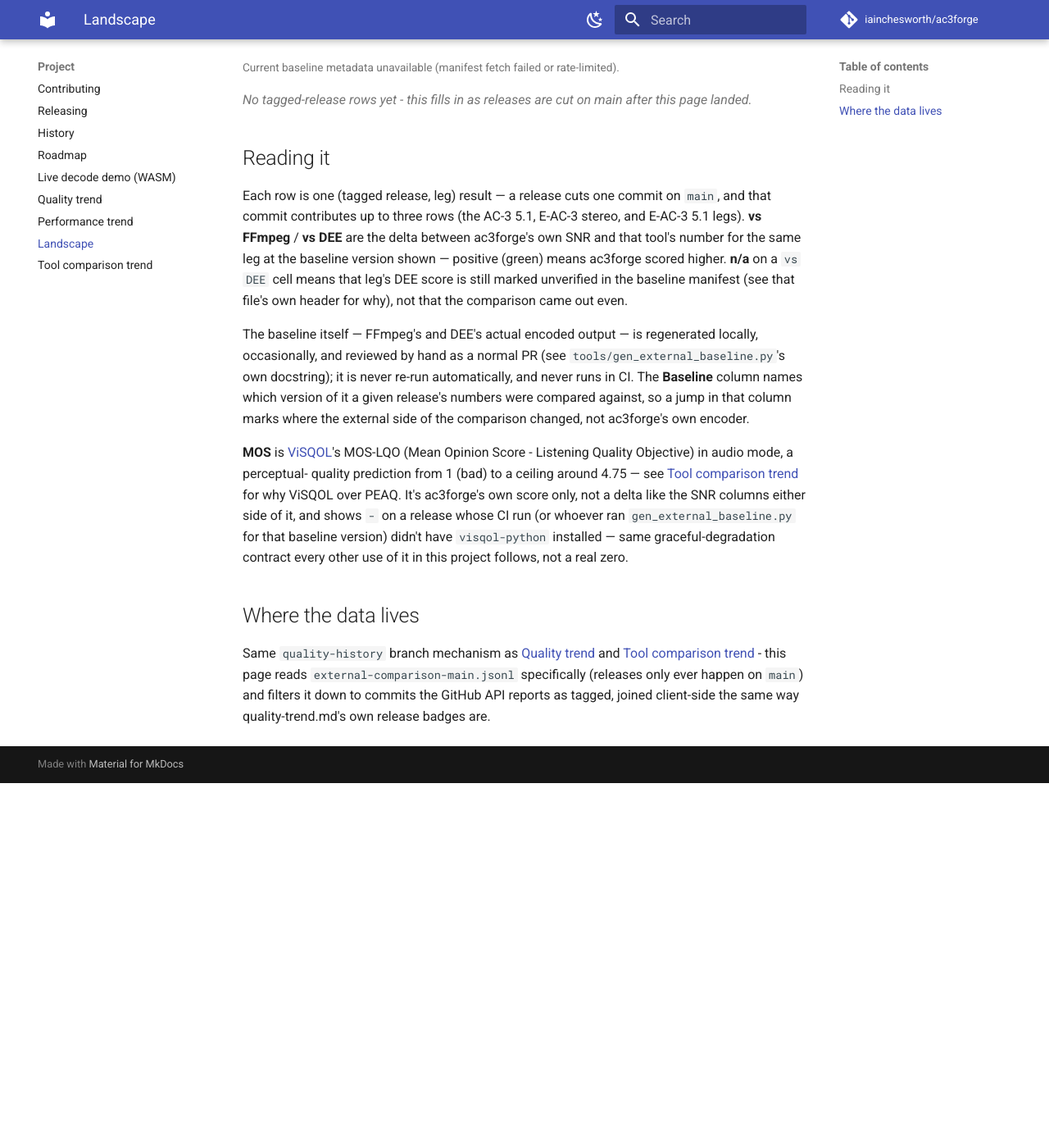
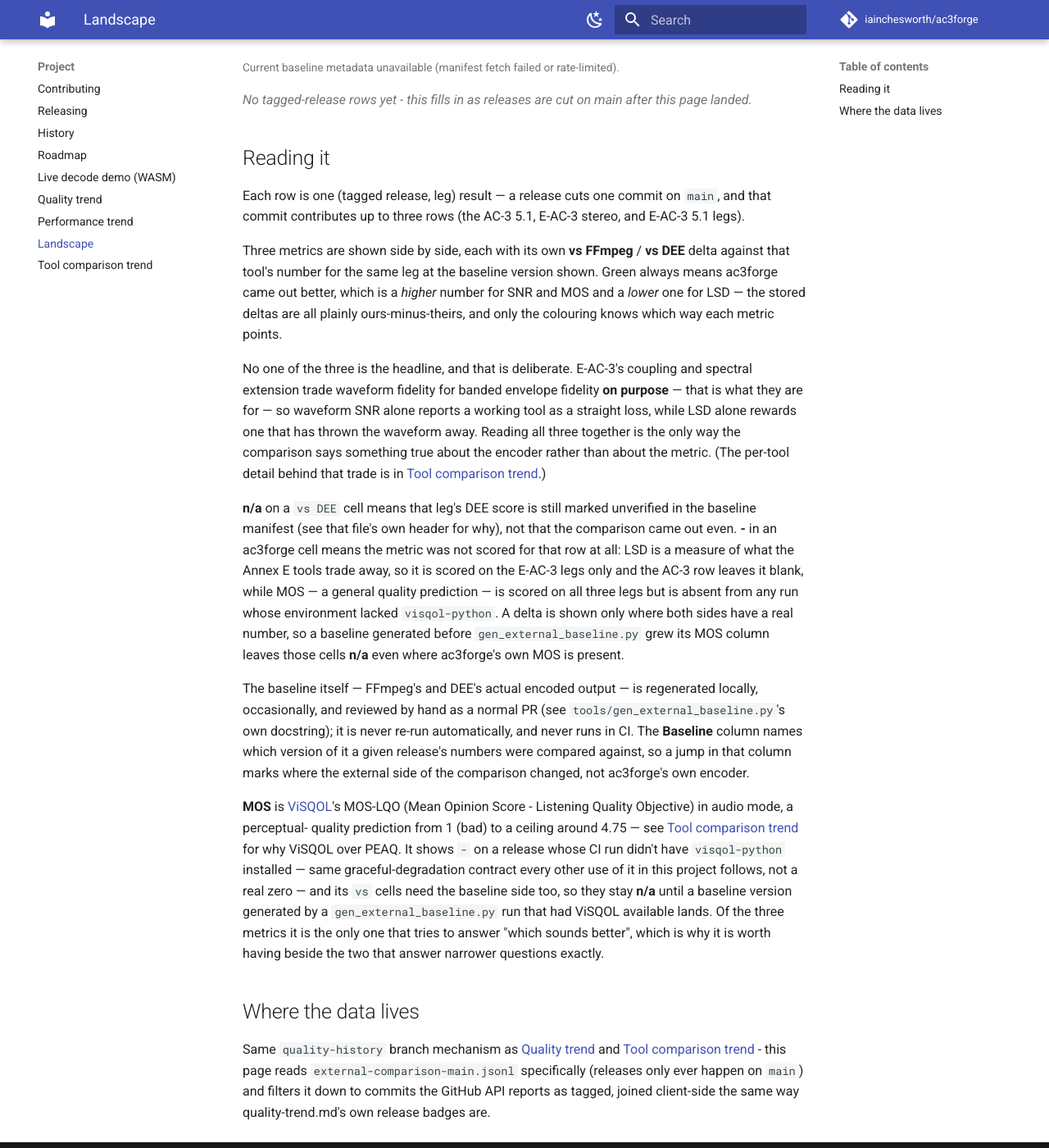
Before and after one commit to iainchesworth/ac3forge, an MkDocs documentation site: the page built from docs/landscape.md, in a window 1280 px wide and 1400 px high, scrolled down 452 px. Shown: the whole window at 82% size. Built offline with MkDocs 1.6.1 and Material for MkDocs 9.7.7, drawn with Linux system fonts in a browser that asks for light colours; comment, search, counter and statistics services are not loaded; before the commit the page ends 1407 px from its top, so only the background shows below that.

Commit message:
feat: show SNR, LSD and MOS side by side on the landscape page
The comparison headlined waveform SNR, with LSD and MOS carried as
ac3forge-only columns and no delta of their own. Coupling and spectral
extension trade waveform fidelity for banded envelope fidelity on
purpose, so a single-metric headline reports a working tool as a
straight loss - and the reverse, an encoder that had thrown the waveform
away, would look good on LSD alone.

All three metrics now sit in their own group with vs-FFmpeg and vs-DEE
deltas. append-external-comparison-history.py gained the LSD delta to
feed it (the manifest already carried FFmpeg's and DEE's lsd_db; only
snr_db and mos_lqo were being differenced). Every stored vs_* value stays
plainly ours-minus-theirs, including LSD where lower is better - the page
decides which direction earns green, so the data file needs no per-metric
sign convention.

Also updates tool-comparison-trend.md, whose prose still described the
landscape row as `all`, and adds `auto` to its variant list.

```diff
--- a/docs/landscape.md
+++ b/docs/landscape.md
@@ -25,6 +25,10 @@
 .landscape-table-wrap { overflow-x: auto; }
 #landscape-app table { width: 100%; border-collapse: collapse; font-size: 0.9em; }
 #landscape-app th, #landscape-app td { padding: 0.4em 0.7em; text-align: left; border-bottom: 1px solid var(--md-default-fg-color--lightest); white-space: nowrap; }
+#landscape-app th { vertical-align: bottom; }
+/* One rule per metric group, so the three blocks read as blocks rather than
+   as nine loose columns. */
+.landscape-group-start { border-left: 1px solid var(--md-default-fg-color--lighter); }
 .landscape-release { text-decoration: none; font-weight: 600; }
 .landscape-release:hover { text-decoration: underline; }
 .landscape-prerelease { font-weight: 400; font-style: italic; color: var(--md-default-fg-color--light); }
@@ -116,10 +120,20 @@
     return `https://github.com/${REPO}/commit/${sha}`;
   }
 
-  function deltaCell(value) {
+  // Every vs_* value in the history file is ours-minus-theirs. For SNR and
+  // MOS that means higher is better; for LSD - a distance - it is the other
+  // way round, so the colour is chosen here rather than baked into the sign.
+  function deltaCell(value, opts) {
+    const { lowerIsBetter = false, unit = " dB", digits = 2 } = opts || {};
     if (value === undefined || value === null) return '<span class="landscape-na">n/a</span>';
-    const cls = value >= 0 ? "landscape-delta-up" : "landscape-delta-down";
-    return `<span class="${cls}">${value >= 0 ? "+" : ""}${value.toFixed(2)} dB</span>`;
+    const better = lowerIsBetter ? value <= 0 : value >= 0;
+    const cls = better ? "landscape-delta-up" : "landscape-delta-down";
+    return `<span class="${cls}">${value >= 0 ? "+" : ""}${value.toFixed(digits)}${unit}</span>`;
+  }
+
+  function valueCell(value, unit, digits) {
+    if (value === undefined || value === null) return '<span class="landscape-na">-</span>';
+    return `${value.toFixed(digits)}${unit}`;
   }
 
   function buildBaselineInfo(manifest) {
@@ -156,17 +170,34 @@
           <td>${(release.date || r.commit_date).slice(0, 10)}</td>
           <td><a href="${commitUrl(r.commit)}">${shortSha(r.commit)}</a></td>
           <td>${r.leg}</td>
-          <td>${r.snr_db.toFixed(2)} dB</td>
+          <td class="landscape-group-start">${valueCell(r.snr_db, " dB", 2)}</td>
           <td>${deltaCell(r.vs_ffmpeg_snr_db)}</td>
           <td>${deltaCell(r.vs_dee_snr_db)}</td>
-          <td>${r.lsd_db === null ? "-" : r.lsd_db.toFixed(2) + " dB"}</td>
-          <td>${r.mos_lqo == null ? "-" : r.mos_lqo.toFixed(2)}</td>
-          <td>${r.baseline_version !== undefined ? "v" + r.baseline_version : "-"}</td>
+          <td class="landscape-group-start">${valueCell(r.lsd_db, " dB", 2)}</td>
+          <td>${deltaCell(r.vs_ffmpeg_lsd_db, { lowerIsBetter: true })}</td>
+          <td>${deltaCell(r.vs_dee_lsd_db, { lowerIsBetter: true })}</td>
+          <td class="landscape-group-start">${valueCell(r.mos_lqo, "", 2)}</td>
+          <td>${deltaCell(r.vs_ffmpeg_mos_lqo, { unit: "" })}</td>
+          <td>${deltaCell(r.vs_dee_mos_lqo, { unit: "" })}</td>
+          <td class="landscape-group-start">${r.baseline_version !== undefined ? "v" + r.baseline_version : "-"}</td>
         </tr>`;
       })
       .join("");
     return `<div class="landscape-table-wrap"><table>
-      <thead><tr><th>Release</th><th>Date</th><th>Commit</th><th>Leg</th><th>ac3forge SNR</th><th>vs FFmpeg</th><th>vs DEE</th><th>LSD</th><th>MOS</th><th>Baseline</th></tr></thead>
+      <thead>
+        <tr>
+          <th rowspan="2">Release</th><th rowspan="2">Date</th><th rowspan="2">Commit</th><th rowspan="2">Leg</th>
+          <th colspan="3" class="landscape-group-start">SNR — waveform (higher better)</th>
+          <th colspan="3" class="landscape-group-start">LSD — envelope (lower better)</th>
+          <th colspan="3" class="landscape-group-start">MOS — perceptual (higher better)</th>
+          <th rowspan="2" class="landscape-group-start">Baseline</th>
+        </tr>
+        <tr>
+          <th class="landscape-group-start">ac3forge</th><th>vs FFmpeg</th><th>vs DEE</th>
+          <th class="landscape-group-start">ac3forge</th><th>vs FFmpeg</th><th>vs DEE</th>
+          <th class="landscape-group-start">ac3forge</th><th>vs FFmpeg</th><th>vs DEE</th>
+        </tr>
+      </thead>
       <tbody>${trs}</tbody>
     </table></div>`;
   }
@@ -184,12 +215,35 @@
 
 Each row is one (tagged release, leg) result — a release cuts one commit on
 `main`, and that commit contributes up to three rows (the AC-3 5.1, E-AC-3
-stereo, and E-AC-3 5.1 legs). **vs FFmpeg** / **vs DEE** are the delta
-between ac3forge's own SNR and that tool's number for the same leg at the
-baseline version shown — positive (green) means ac3forge scored higher.
+stereo, and E-AC-3 5.1 legs).
+
+Three metrics are shown side by side, each with its own **vs FFmpeg** /
+**vs DEE** delta against that tool's number for the same leg at the baseline
+version shown. Green always means ac3forge came out better, which is a
+*higher* number for SNR and MOS and a *lower* one for LSD — the stored
+deltas are all plainly ours-minus-theirs, and only the colouring knows which
+way each metric points.
+
+No one of the three is the headline, and that is deliberate. E-AC-3's
+coupling and spectral extension trade waveform fidelity for banded envelope
+fidelity **on purpose** — that is what they are for — so waveform SNR alone
+reports a working tool as a straight loss, while LSD alone rewards one that
+has thrown the waveform away. Reading all three together is the only way the
+comparison says something true about the encoder rather than about the
+metric. (The per-tool detail behind that trade is in
+[Tool comparison trend](tool-comparison-trend.md).)
+
 **n/a** on a `vs DEE` cell means that leg's DEE score is still marked
 unverified in the baseline manifest (see that file's own header for why),
-not that the comparison came out even.
+not that the comparison came out even. **-** in an ac3forge cell means the
+metric was not scored for that row at all: LSD is a measure of what the
+Annex E tools trade away, so it is scored on the E-AC-3 legs only and the
+AC-3 row leaves it blank, while MOS — a general quality prediction — is
+scored on all three legs but is absent from any run whose environment lacked
+`visqol-python`. A delta is shown only where both sides
+have a real number, so a baseline generated before
+`gen_external_baseline.py` grew its MOS column leaves those cells **n/a**
+even where ac3forge's own MOS is present.
 
 The baseline itself — FFmpeg's and DEE's actual encoded output — is
 regenerated locally, occasionally, and reviewed by hand as a normal PR (see
@@ -203,11 +257,14 @@
 Opinion Score - Listening Quality Objective) in audio mode, a perceptual-
 quality prediction from 1 (bad) to a ceiling around 4.75 — see [Tool
 comparison trend](tool-comparison-trend.md#reading-it) for why ViSQOL over
-PEAQ. It's ac3forge's own score only, not a delta like the SNR columns
-either side of it, and shows `-` on a release whose CI run (or whoever ran
-`gen_external_baseline.py` for that baseline version) didn't have
-`visqol-python` installed — same graceful-degradation contract every other
-use of it in this project follows, not a real zero.
+PEAQ. It shows `-` on a release whose CI run didn't have `visqol-python`
+installed — same graceful-degradation contract every other use of it in this
+project follows, not a real zero — and its `vs` cells need the baseline side
+too, so they stay **n/a** until a baseline version generated by a
+`gen_external_baseline.py` run that had ViSQOL available lands. Of the three
+metrics it is the only one that tries to answer "which sounds better", which
+is why it is worth having beside the two that answer narrower questions
+exactly.
 
 ## Where the data lives
 
```
Also changed, not shown: CHANGELOG.md (+27 -0 lines), docs/tool-comparison-trend.md (+10 -5 lines), 1 other file.
